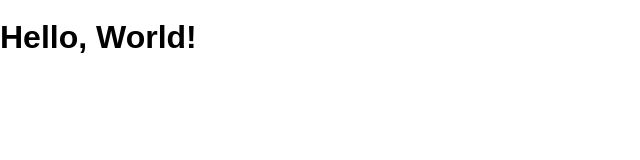
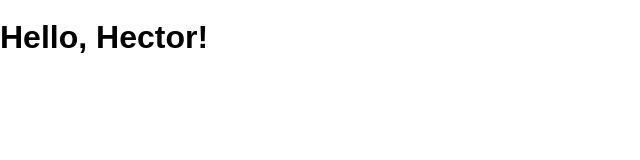
Before and after one commit to alsleaders/movies, a React (Create React App) app: page / in a window 1280 px wide. Shown: the top 160 px of the page, without its empty margins (0-640 px from the left). Built offline with nearby package versions, Linux system fonts and the light colour scheme.

Commit message:
He Hector

```diff
--- a/src/components/HelloWorld.js
+++ b/src/components/HelloWorld.js
@@ -2,7 +2,7 @@ import React, { Component } from 'react'
 
 class HelloWorld extends Component {
   render() {
-    return <h1>Hello, World!</h1>
+    return <h1>Hello, Hector!</h1>
   }
 }
 
```
Also changed, not shown: 1 other file (tests, documents, lock files or other folders).
